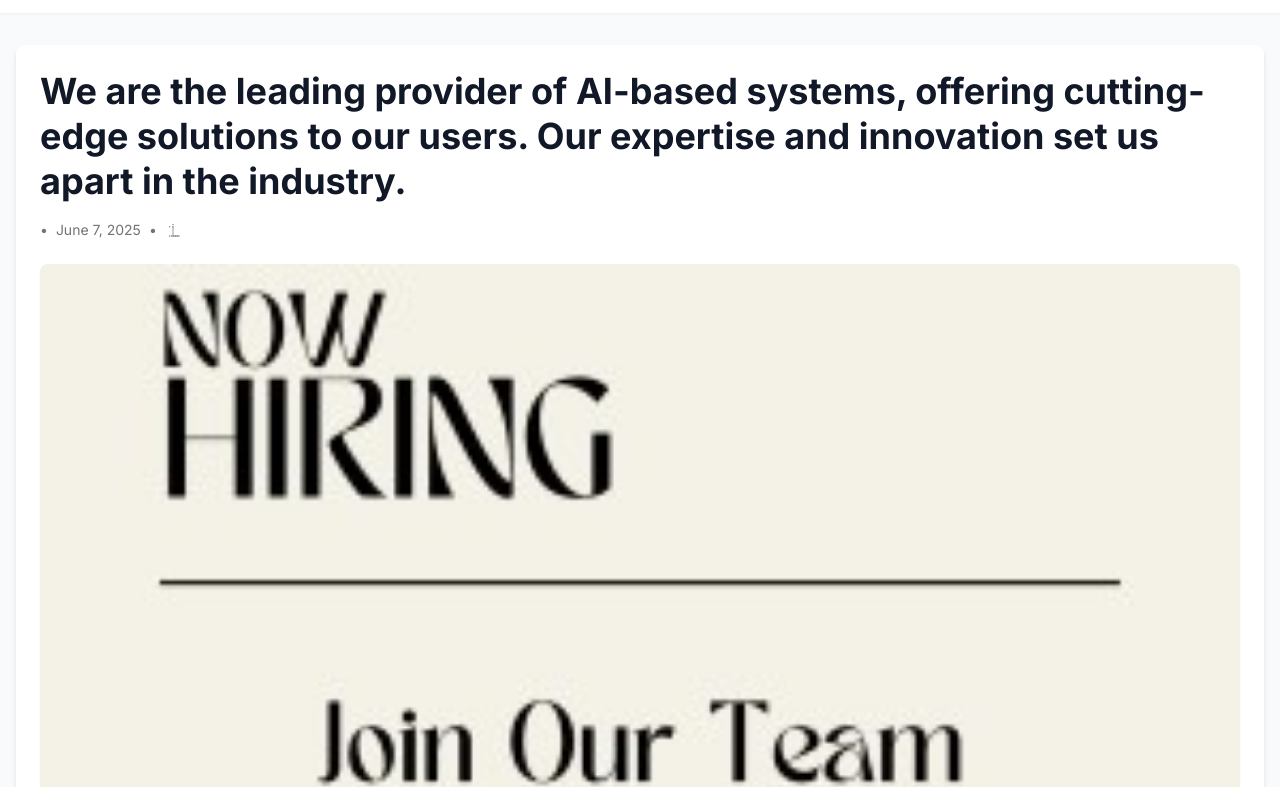
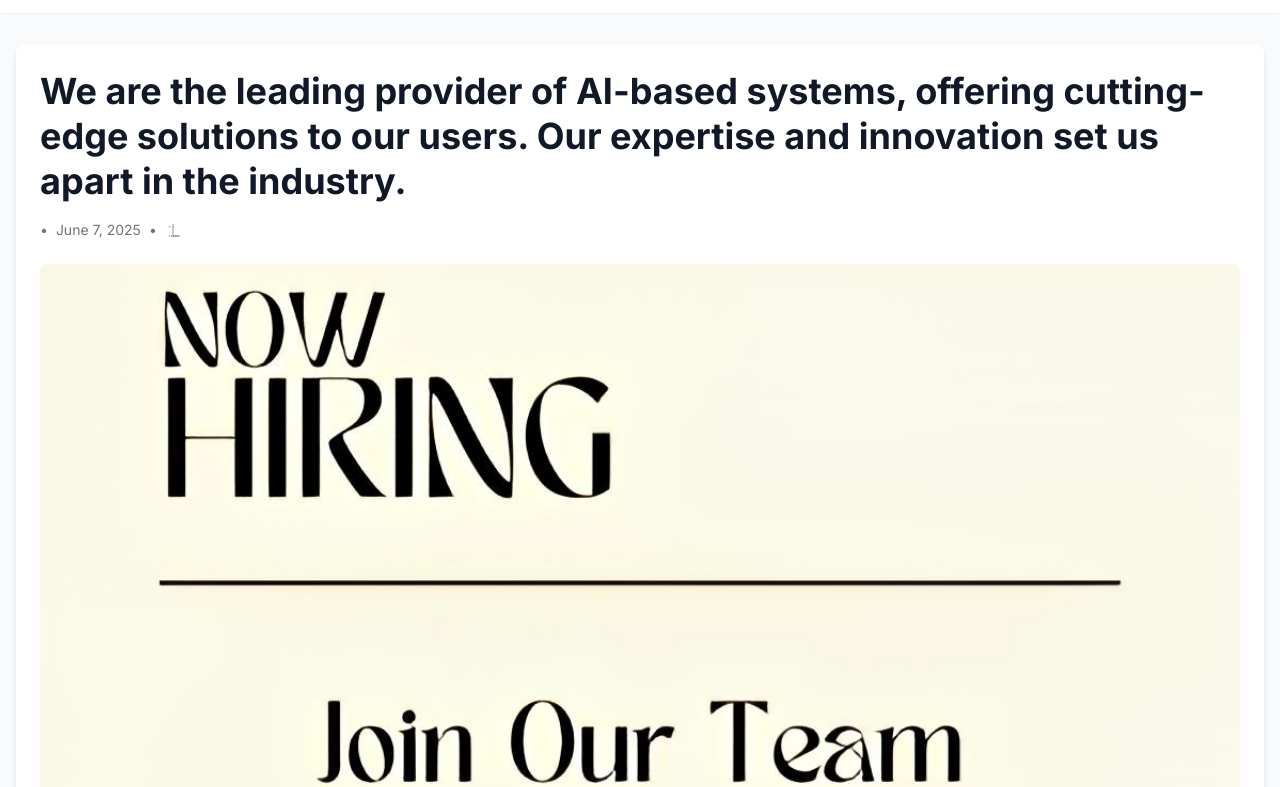
Before and after one commit to venkatkamparaju/hello-world, a plain HTML site: page openings.html in a window 1280 px wide. Shown: the part 51-838 px from the top of the page. Drawn offline with nearby package versions, Linux system fonts and the light colour scheme.

Commit message:
Update openings.html

```diff
--- a/openings.html
+++ b/openings.html
@@ -93,7 +93,7 @@
             </div>
 
             <figure class="mb-6">
-                <img src="./images/hello1.jpg" alt="Conceptual image of LLM and RAG" class="w-full h-auto rounded-lg shadow-sm">
+                <img src="./images/openings.jpg" alt="Conceptual image of LLM and RAG" class="w-full h-auto rounded-lg shadow-sm">
 
             </figure>
 
```
